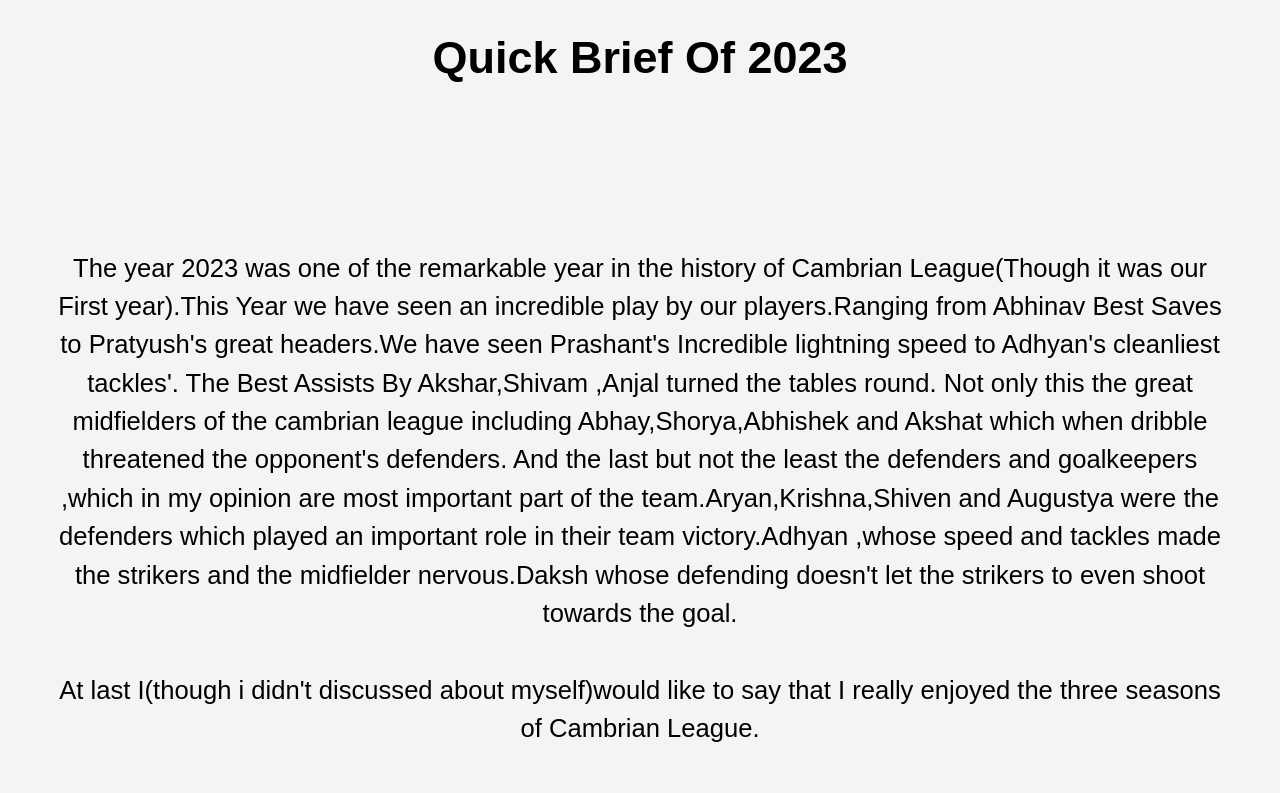
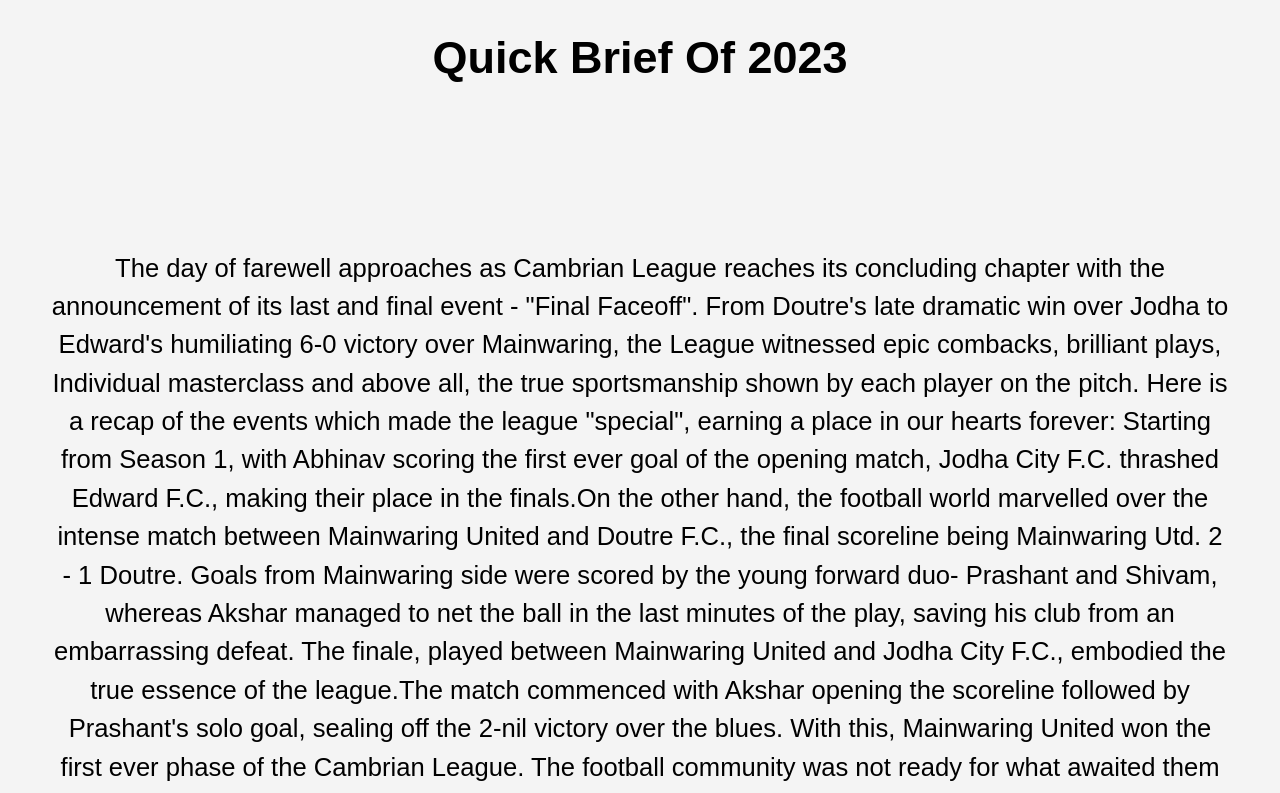
Before and after one commit to stechtic/finalfaceoff, a plain HTML site: page about.html in a window 1280 px wide. Shown: the part 380-1173 px from the top of the page. Drawn offline with Linux system fonts and the light colour scheme; a script that the page names is missing.

Commit message:
Update about.html
Pratyush added text

```diff
--- a/about.html
+++ b/about.html
@@ -28,9 +28,24 @@
         <br>
         <h1 style="text-align:center;">Quick Brief Of 2023</h1>
         <br>
-    <p id="p1">The year 2023 was one of the remarkable year in the history of Cambrian League(Though it was our First year).This Year we have seen an incredible play by our players.Ranging from Abhinav Best Saves  to Pratyush's  great headers.We have seen Prashant's Incredible lightning speed to Adhyan's cleanliest  tackles'. The Best Assists By Akshar,Shivam ,Anjal turned the tables round. Not only this the great midfielders of the cambrian league including Abhay,Shorya,Abhishek and Akshat which when dribble threatened the opponent's defenders. And the last but not the least the defenders and goalkeepers ,which in my opinion are most important part of the team.Aryan,Krishna,Shiven and Augustya were the defenders which played an important role in their team victory.Adhyan ,whose speed and tackles made the strikers and the midfielder nervous.Daksh whose defending doesn't let the strikers  to even shoot towards the goal.<br><br>
-        At last I(though i didn't  discussed about myself)would like to say that I really enjoyed the three seasons of Cambrian League.
-        </p>
+    <p id="p1">The day of farewell approaches as Cambrian League reaches its concluding chapter with the announcement of its last and final event - "Final Faceoff".
+
+From Doutre's late dramatic win over Jodha to Edward's humiliating 6-0 victory over Mainwaring, the League witnessed epic combacks, brilliant plays, Individual masterclass and above all, the true sportsmanship shown by each player on the pitch.
+
+Here is a recap of the events which made the league "special", earning a place in our hearts forever:
+
+Starting from Season 1, with Abhinav scoring the first ever goal of the opening match, Jodha City F.C. thrashed Edward F.C., making their place in the finals.On the other hand, the football world marvelled over the intense match between Mainwaring United and Doutre F.C., the final scoreline being Mainwaring Utd. 2 - 1 Doutre. Goals from Mainwaring side were scored by the young forward duo- Prashant and Shivam, whereas Akshar managed to net the ball in the last minutes of the play, saving his club from an embarrassing defeat.
+
+The finale, played between Mainwaring United and Jodha City  F.C., embodied the true essence of the league.The match commenced with Akshar opening the scoreline followed by Prashant's solo goal, sealing off the 2-nil victory over the blues. With this, Mainwaring United won the first ever phase of the Cambrian League.
+
+The football community was not ready for what awaited them in Season 2 of the Cambrian League. The season started with Jodha flooring Doutre with a 2-1 victory, as Prashant scored the winning two goals for the blues while  Pratyush netting one for Doutre. The next match, played between Edward F.C. and Mainwaring United, the prior champions, was the greatest highlight of the season. The match concluded with a compelling 6-nil victory for Edwards, with Prashant and Pratyush both scoring individual hattricks, owning the Red devils and marching into the finals.
+
+Edward F.C. knocked down Jodha City F.C. with a convincing 3-1 victory in the finals, establishing them as the champions of the second season.(Final match s2: Goal scorers from Edward's side- Pratyush(2), Prashant(1); Goal scorer from Jodha City's side- Akshar)
+
+ The thrilling third season of the Cambrian League started with Edward F.C. defeating Mainwaring Utd. by 3-2 (Goal scorers from Edward's side-Abhay, Prashant, Pratyush; Goal scorers from Mainwaring's side-Akshar, Shivam),  while Doutre F.C. overthrew Jodha City F.C. with the score of 2-1 (Goal scorers from Doutre's side- Pratyush, Shourya ; Goal scorer from Jodha City's side- Shivam).
+
+The remarkable final match of the season left the football world in awe and astonishment. Edward F.C., the expected winners, saw themselves shattered by individual hattricks of Anjal and Shivam from Doutre F.C.'s side, somewhat recreating Edward's double hattrick victory over Mainwaring Utd. back in season 2. The yellows tried to level the score as Abhinav, Prashant and later Pratyush bagged a total of 3 goals for the team. Eventually, the match ended with a scoreline of 6-3 as Doutre lifted the trophy in an outstanding fashion, conquering the third season of the Cambrian League.
+    </p>
     </section>
 
     <footer id="footer">
```
